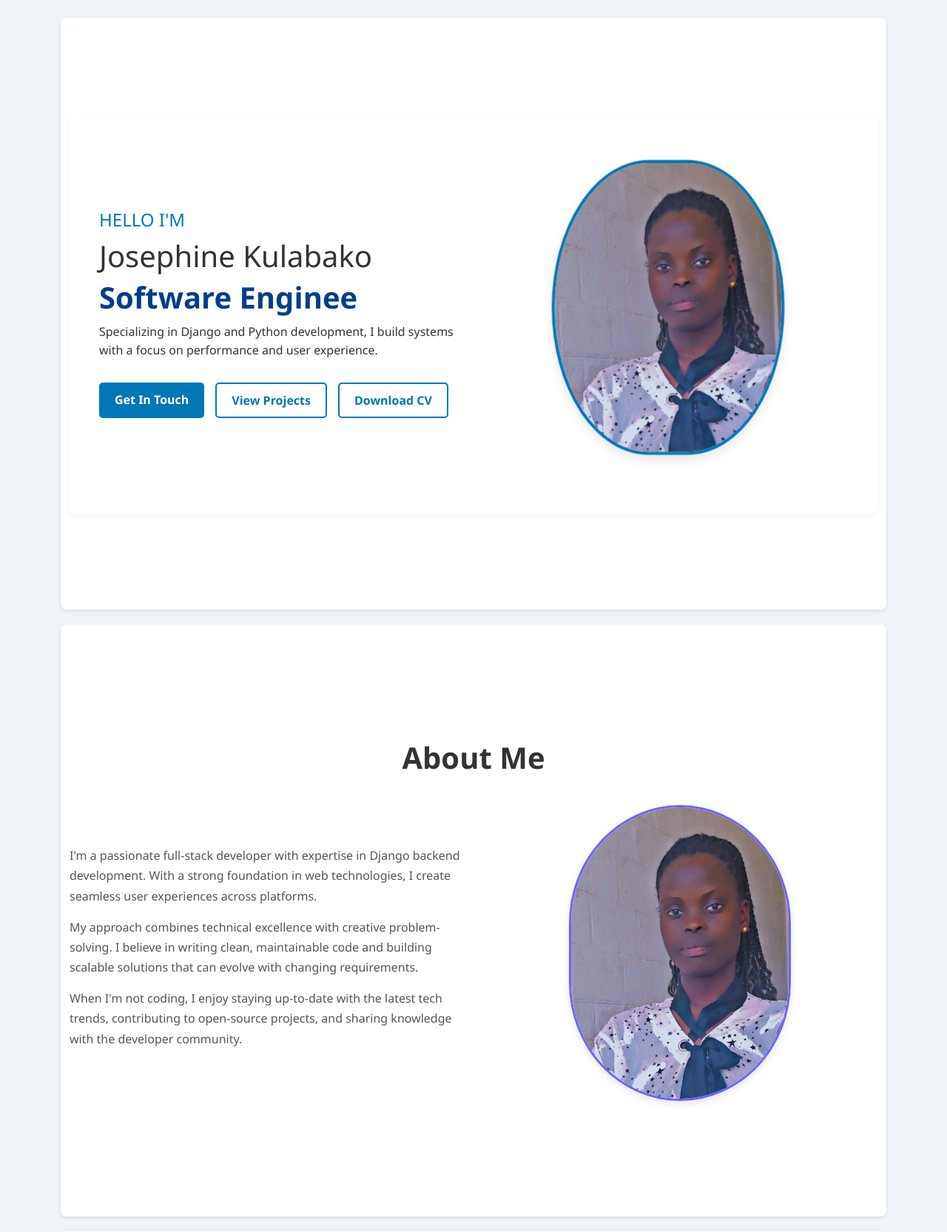
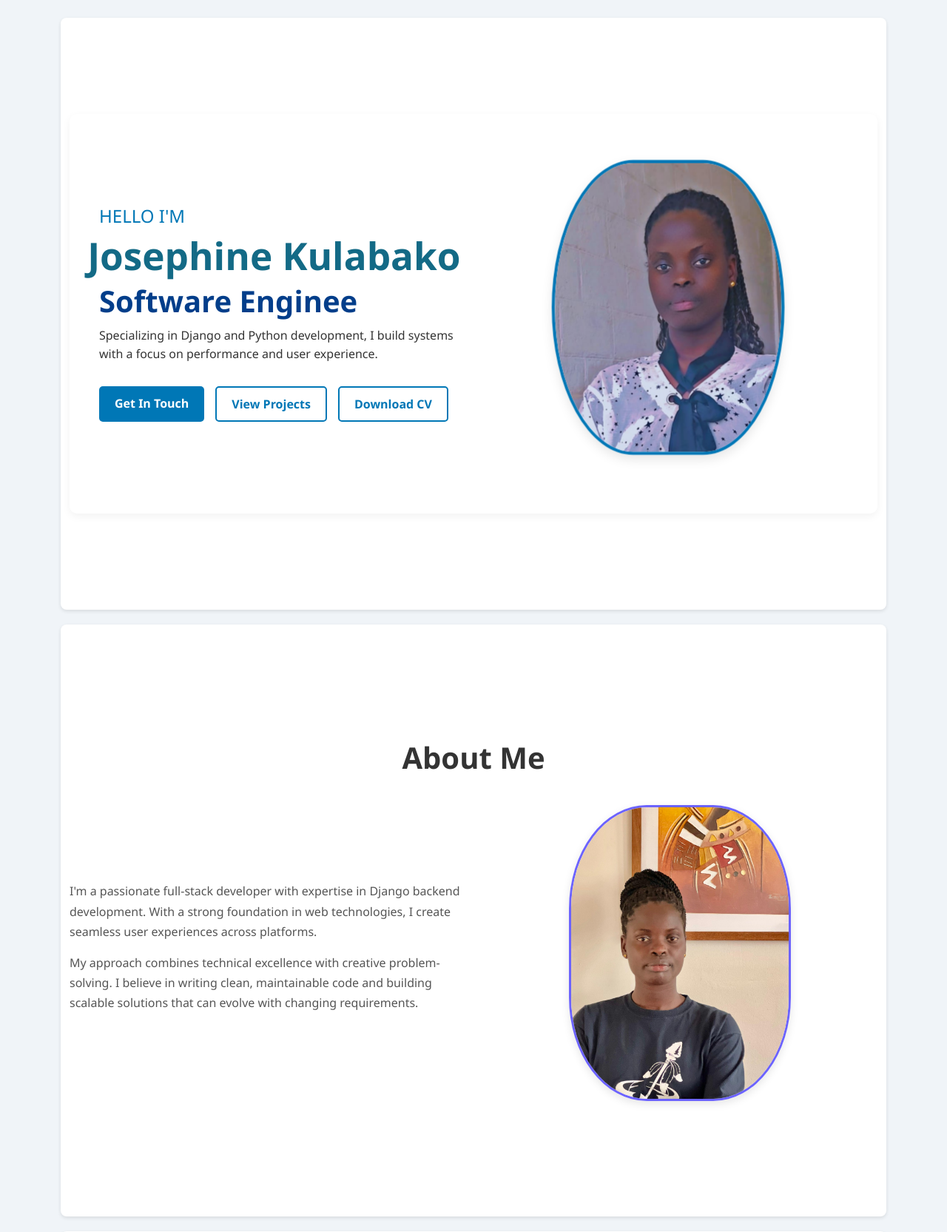
Before and after one commit to kulabakoJosephine/Portfolio, a Django app: page / in a window 1280 px wide. Shown: the part 98-1763 px from the top of the page at 74% size. Run offline with Django 5.2, Linux system fonts and the light colour scheme.

Commit message:
updated the home page

```diff
--- a/portfolio/templates/home.html
+++ b/portfolio/templates/home.html
@@ -125,7 +125,7 @@
         width: 300px;
         height: 380px;
         object-fit: cover;
-        border-radius: 50% / 60%;
+        border-radius: 35% / 50%;
         border: 4px solid #0077b6;
         box-shadow: 0 6px 15px rgba(0, 0, 0, 0.1);
         animation: swingInOut 4s ease-in-out infinite;
@@ -151,7 +151,7 @@
         width: 300px;
         height: 400px;
         object-fit: cover;
-        border-radius: 50% / 40%;
+        border-radius: 35% / 35%;
         border: 3px solid #6c63ff;
         transition: transform 0.4s ease, box-shadow 0.4s ease;
         box-shadow: 0 4px 12px rgba(0, 0, 0, 0.1);
@@ -327,7 +327,7 @@
     .v-card-body h2 {
         font-size: 1.6rem;
         font-weight: bold;
-        color: #4c1d95;
+        color: #2845eb;
         margin-bottom: 0.7rem;
     }
 
@@ -372,6 +372,21 @@
             text-align: center;
         }
     }
+
+    .name-text {
+    color: #136a86; /* sky blue */
+    font-size: 3rem;
+    font-weight: bold;
+    display: inline-block;
+    animation: breathing 2.5s ease-in-out infinite;
+}
+
+@keyframes breathing {
+    0%   { transform: scale(1); }
+    50%  { transform: scale(1.08); }
+    100% { transform: scale(1); }
+}
+
 </style>
 
 <!-- Home Section -->
@@ -418,14 +433,11 @@
                         My approach combines technical excellence with creative problem-solving. I believe in writing clean, maintainable code
                         and building scalable solutions that can evolve with changing requirements.
                     </p>
-                    <p>
-                        When I'm not coding, I enjoy staying up-to-date with the latest tech trends, contributing to open-source projects,
-                        and sharing knowledge with the developer community.
-                    </p>
+
                 </div>
             </div>
             <div class="col-md-6 text-center">
-                <img src="{% static 'portfolio/images/baby.jpg' %}" alt="Profile Image" class="profile-img">
+                <img src="{% static 'portfolio/images/jojo.jpeg' %}" alt="Profile Image" class="profile-img">
             </div>
         </div>
     </div>
```
Also changed, not shown: portfolio/static/portfolio/images/jojo.jpeg (added).
